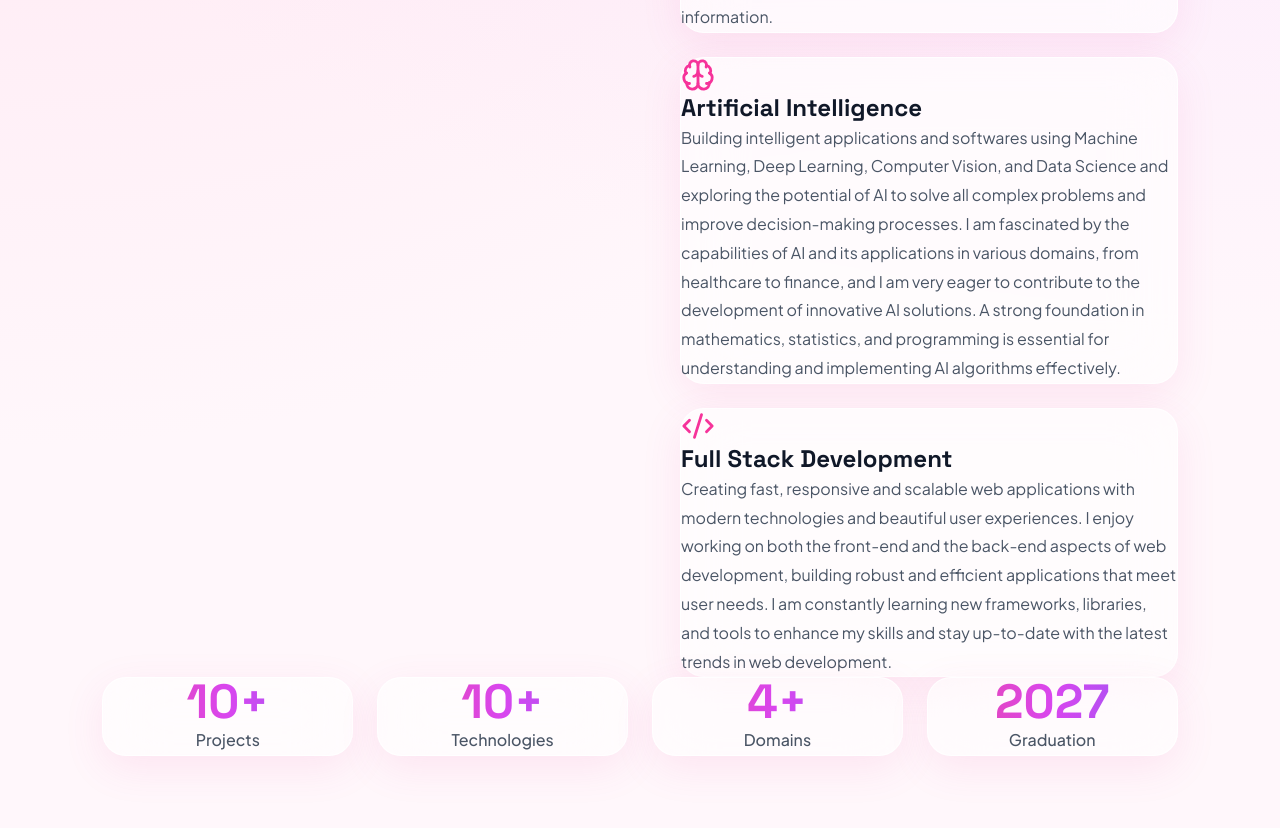
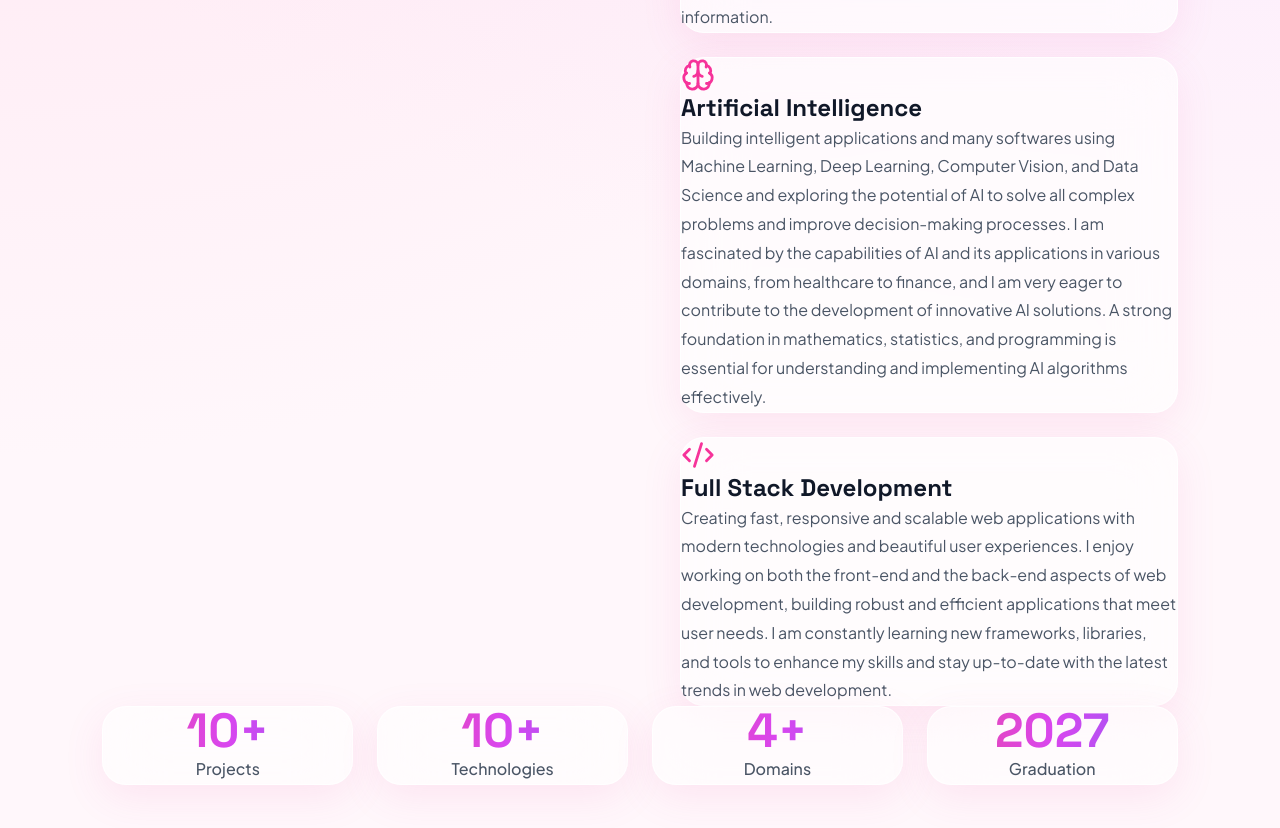
Before and after one commit to gnapiika/portfolio, a Next.js app: page / in a window 1280 px wide. Shown: the part 1629-2457 px from the top of the page. Built offline with nearby package versions, Linux system fonts and the light colour scheme.

Commit message:
Update About.tsx

```diff
--- a/components/sections/About.tsx
+++ b/components/sections/About.tsx
@@ -21,7 +21,7 @@ const cards = [
   {
     icon: Brain,
     title: 'Artificial Intelligence',
-    text: 'Building intelligent applications and softwares using Machine Learning, Deep Learning, Computer Vision, and Data Science and exploring the potential of AI to solve all complex problems and improve decision-making processes. I am fascinated by the capabilities of AI and its applications in various domains, from healthcare to finance, and I am very eager to contribute to the development of innovative AI solutions. A strong foundation in mathematics, statistics, and programming is essential for understanding and implementing AI algorithms effectively.',
+    text: 'Building intelligent applications and many softwares using Machine Learning, Deep Learning, Computer Vision, and Data Science and exploring the potential of AI to solve all complex problems and improve decision-making processes. I am fascinated by the capabilities of AI and its applications in various domains, from healthcare to finance, and I am very eager to contribute to the development of innovative AI solutions. A strong foundation in mathematics, statistics, and programming is essential for understanding and implementing AI algorithms effectively.',
   },
   {
     icon: Code2,
```
